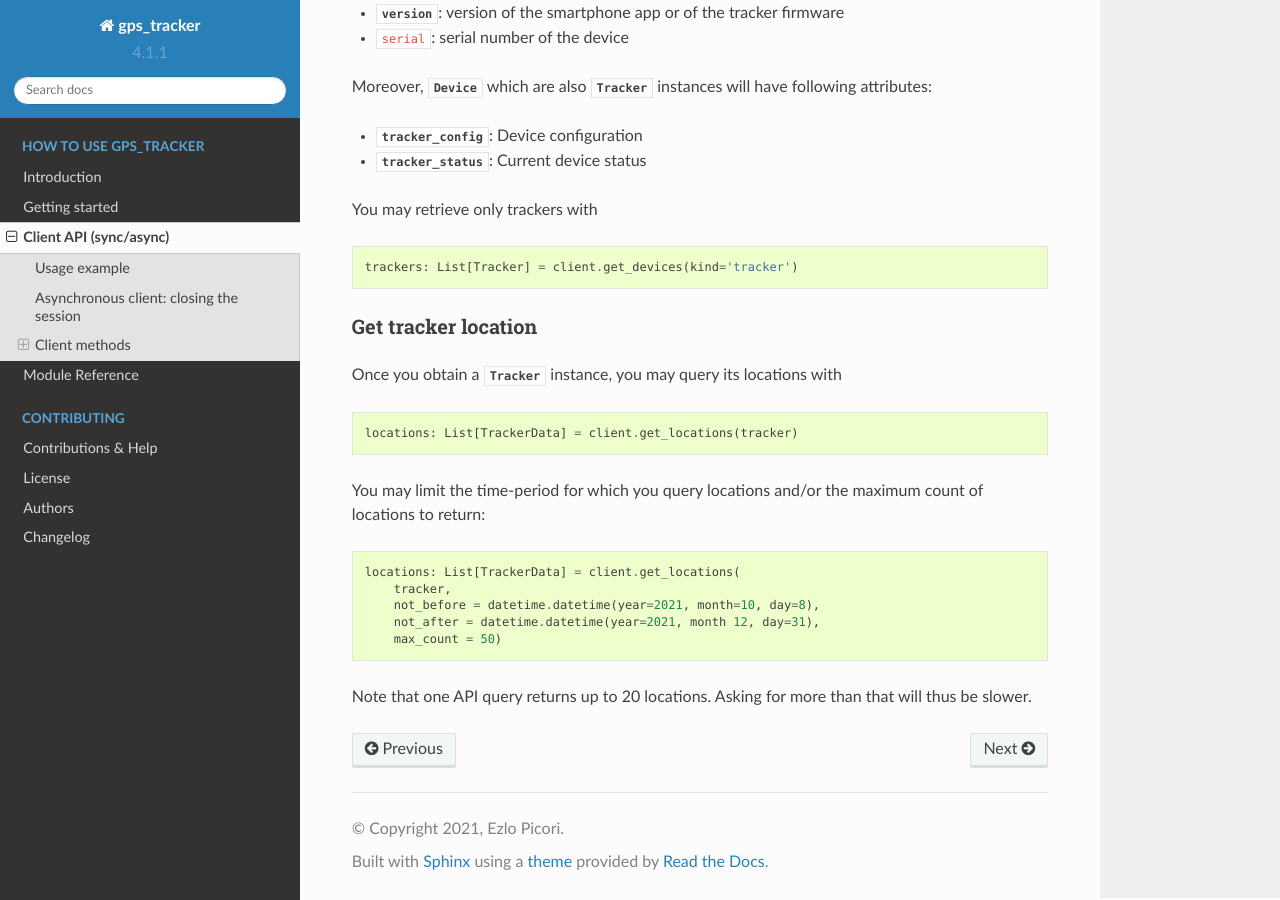
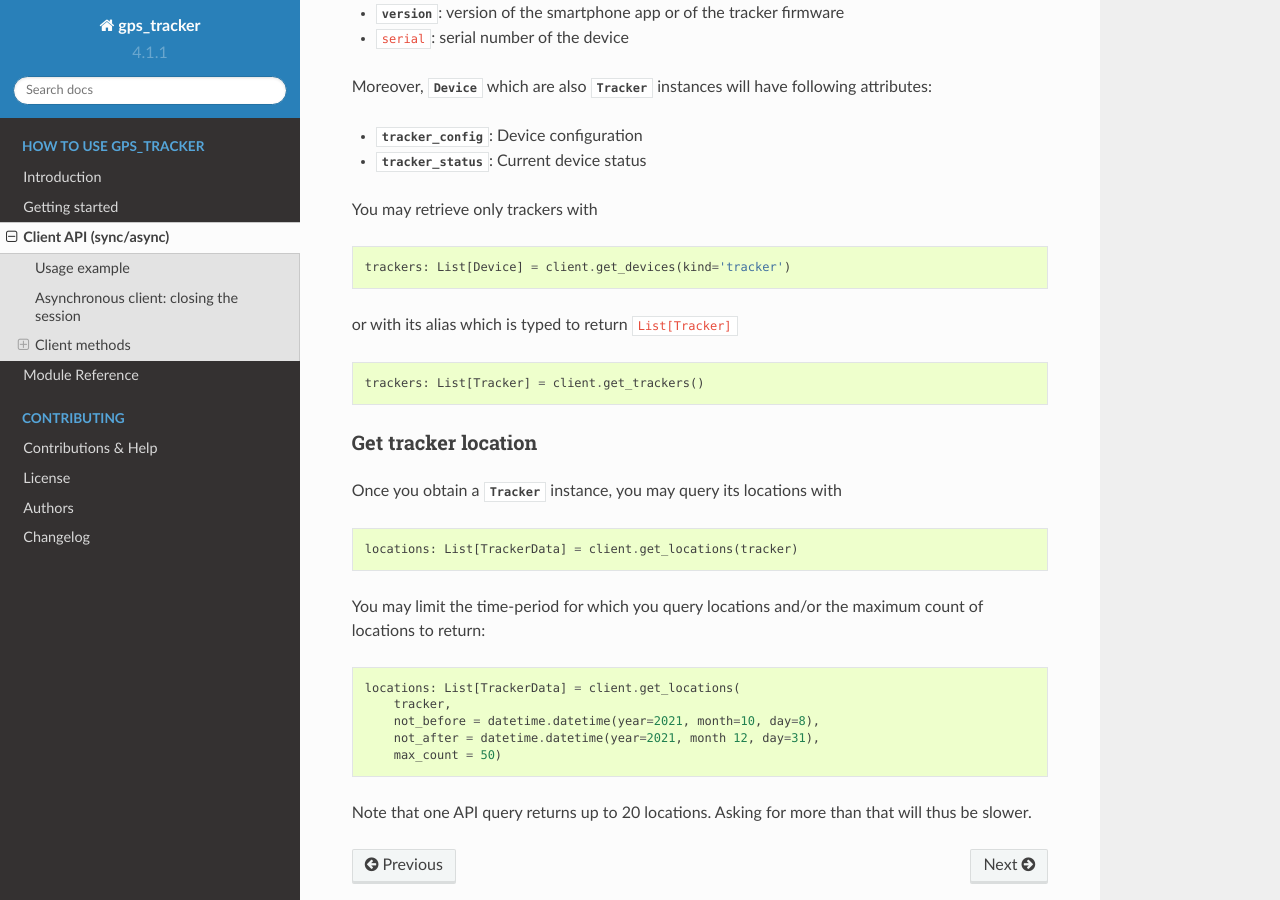
Before and after one commit to charnesp/invoxia_gps_tracker, a Sphinx documentation site: the page built from docs/client.rst, in a window 1280 px wide and 900 px high, scrolled down 2350 px. Built offline with Sphinx 7.4.7 and the Read the Docs theme 2.0.0, drawn with Linux system fonts in a browser that asks for light colours; the version number is read from the project's files by our own code.

Commit message:
DOC Add get_trackers() method to documentation.

```diff
--- a/docs/client.rst
+++ b/docs/client.rst
@@ -138,7 +138,13 @@ You may retrieve only trackers with
 
 .. code-block:: python
 
-    trackers: List[Tracker] = client.get_devices(kind='tracker')
+    trackers: List[Device] = client.get_devices(kind='tracker')
+
+or with its alias which is typed to return ``List[Tracker]``
+
+.. code-block:: python
+
+    trackers: List[Tracker] = client.get_trackers()
 
 Get tracker location
 ~~~~~~~~~~~~~~~~~~~~
```
